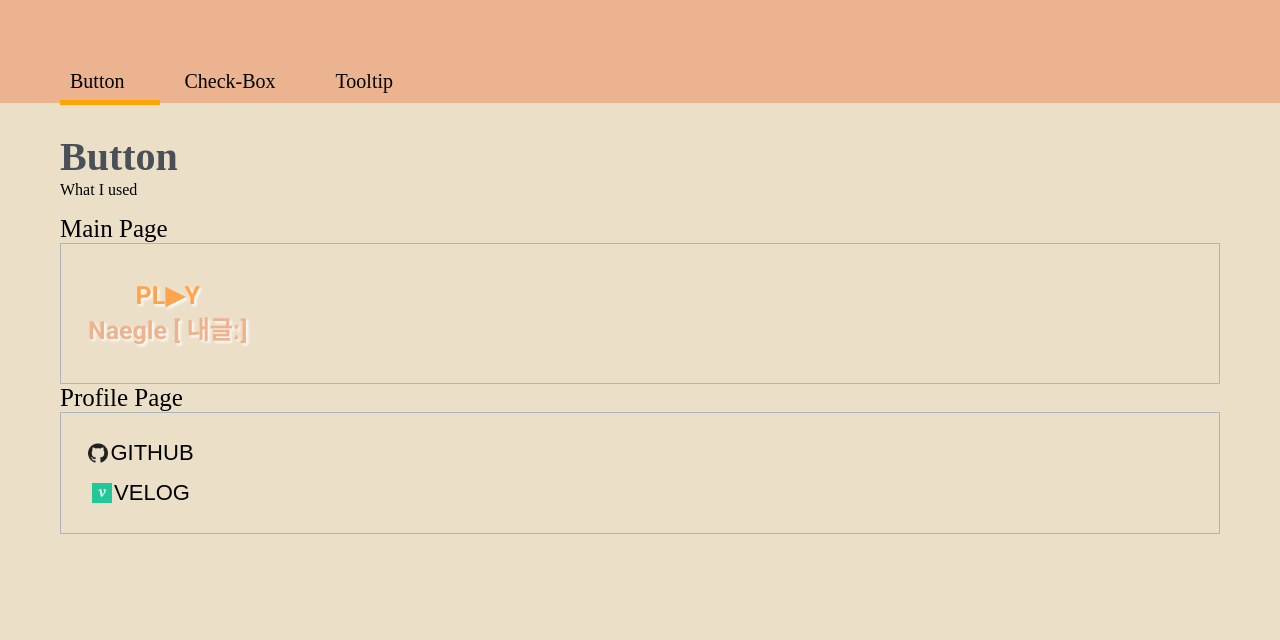
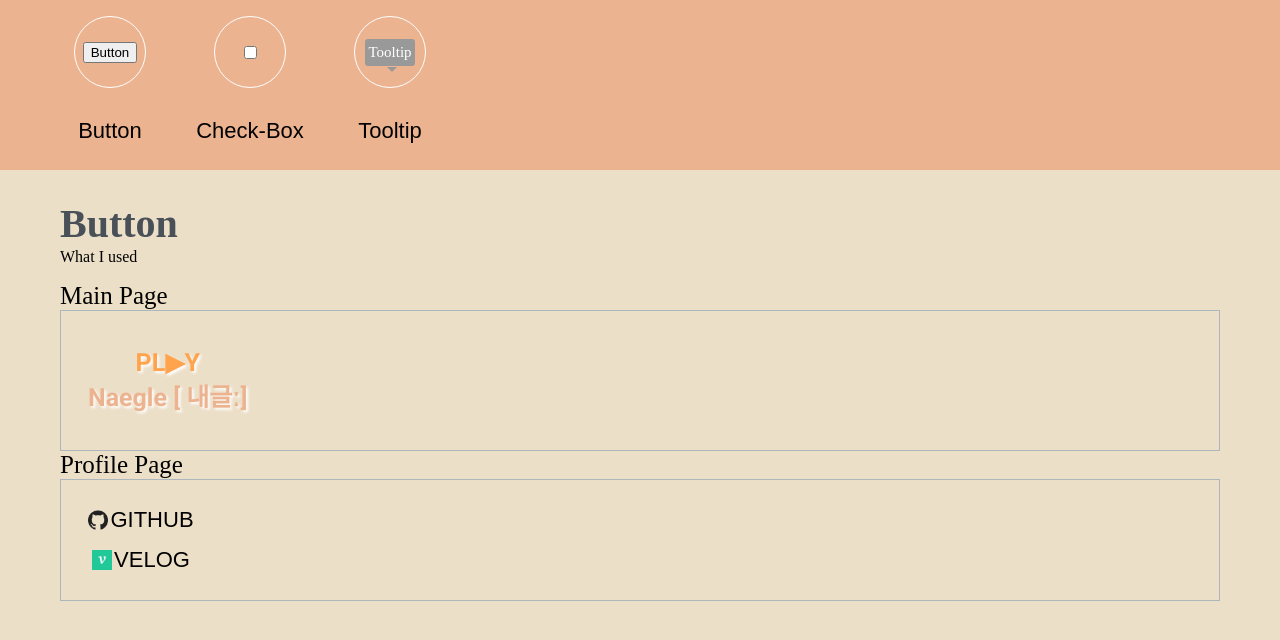
Before and after one commit to deveassy/portfolio, a React (Create React App) app: page /button in a window 1280 px wide. Shown: the top 640 px of the page. Built offline with nearby package versions, Linux system fonts and the light colour scheme.

Commit message:
ComponentList 수정중, link 문제 미제

```diff
--- a/src/boards/Button.js
+++ b/src/boards/Button.js
@@ -1,38 +1,41 @@
-import React from 'react';
-import Button from '../components/Button';
-import styled from 'styled-components';
+import React from "react";
+import Button from "../components/Button";
+import styled from "styled-components";
 
 function ButtonBoard() {
-
   return (
     <div>
-    <Line />
-    <Content>
-      <P>Button</P>
-      <p> What I used</p>
-        <div style={{fontSize:25}}>Main Page</div>
+      {/* <Line /> */}
+      <Content>
+        <P>Button</P>
+        <p> What I used</p>
+        <div style={{ fontSize: 25 }}>Main Page</div>
         <ButtonContent>
           <Button page="main">
-            <P1 style={{marginBottom:-10}}>PL▶︎Y</P1>
-            <P1 style={{color:"#ecb390"}}>Naegle [ 내글ː]</P1>
+            <P1 style={{ marginBottom: -10 }}>PL▶︎Y</P1>
+            <P1 style={{ color: "#ecb390" }}>Naegle [ 내글ː]</P1>
           </Button>
         </ButtonContent>
-        <div style={{fontSize:25}}>Profile Page</div>
+        <div style={{ fontSize: 25 }}>Profile Page</div>
         <ButtonContent>
-          <Button page="prof" style={{marginBottom:10}}><Img src="/img/github.png" alt="github" /> GITHUB</Button>
-          <Button page="prof"><Img src="/img/velog.jpg" alt="velog" /> VELOG</Button>
+          <Button page="prof" style={{ marginBottom: 10 }}>
+            <Img src="/img/github.png" alt="github" /> GITHUB
+          </Button>
+          <Button page="prof">
+            <Img src="/img/velog.jpg" alt="velog" /> VELOG
+          </Button>
         </ButtonContent>
-    </Content>
+      </Content>
     </div>
   );
 }
 
-const Line = styled.div`
-  position: absolute;
-  top: 100px;
-  width: 100px;
-  border-top: 5px solid orange;
-`;
+// const Line = styled.div`
+//   position: absolute;
+//   top: 100px;
+//   width: 100px;
+//   border-top: 5px solid orange;
+// `;
 const Content = styled.div`
   display: flex;
   flex-direction: column;
@@ -53,7 +56,7 @@ const P1 = styled.p`
   align-items: center;
   justify-content: center;
   margin: 10px 0;
-  font-family: 'Roboto', sans-serif;
+  font-family: "Roboto", sans-serif;
   font-size: 25px;
   font-weight: 800;
   color: #ffa34d;
--- a/src/components/Button/index.js
+++ b/src/components/Button/index.js
@@ -1,19 +1,17 @@
-import React from 'react';
-import styled from 'styled-components';
-import PropTypes from 'prop-types';
+import React from "react";
+import styled from "styled-components";
+import PropTypes from "prop-types";
 
 export default function Button(props) {
   const {
     children,
     page,
     action,
+    item,
     // disabled = false,
   } = props;
   return (
-    <Container
-      page={page}
-      action={action}
-      {...props}>
+    <Container page={page} action={action} item={item} {...props}>
       {children}
       {/* {disabled && <DisabledContainer />} */}
     </Container>
@@ -23,42 +21,43 @@ export default function Button(props) {
 const Container = styled.button`
   position: relative;
   display: flex;
-  flex-direction: ${props => {
-    if(props.page === "prof") return "row"
-    return "column"
+  flex-direction: ${(props) => {
+    if (props.page === "prof") return "row";
+    return "column";
   }};
   align-items: center;
   justify-content: center;
-  width: ${props => {
-    if(props.page === "prof") return "110px"
-    if(props.item) return "140px"
+  width: ${(props) => {
+    if (props.page === "prof") return "110px";
+    if (props.item) return "140px";
   }};
-  height: ${props => {
-    if(props.item) return "140px"
+  height: ${(props) => {
+    if (props.item) return "140px";
   }};
   padding: 2px;
-  font-size: ${props => {
-    if(props.page === "prof") return "22px"
+  font-size: ${(props) => {
+    if (props.page === "prof") return "22px";
   }};
   border: none;
   background-color: transparent;
-  cursor: ${props => {
-    if(props.page === "main") return "normal"
-    return "pointer"
+  cursor: ${(props) => {
+    if (props.page === "main") return "normal";
+    return "pointer";
   }};
   &:hover {
-        color: ${props => {
-          if(props.page === "prof") return "#ff5200"
-        }};
-        background-color: ${props => {
-          if(props.item) return "#f7d794"
-        }};
-    };
+    color: ${(props) => {
+      if (props.page === "prof") return "#ff5200";
+    }};
+    background-color: ${(props) => {
+      if (props.item) return "#f7d794";
+    }};
+  }
 `;
 
 Button.propTypes = {
-  children: PropTypes.oneOfType([PropTypes.string, PropTypes.element]).isRequired,
+  children: PropTypes.oneOfType([PropTypes.string, PropTypes.element])
+    .isRequired,
   page: PropTypes.string,
   action: PropTypes.string,
   onClick: PropTypes.func,
-}
+};
--- a/src/components/ComponentList/index.js
+++ b/src/components/ComponentList/index.js
@@ -2,14 +2,30 @@ import React from "react";
 import styled from "styled-components";
 import { Link, Route } from "react-router-dom";
 import { ButtonBoard, CheckBoxBoard, TooltipBoard } from "../../boards";
+import Button from "../Button";
 
-export default function ComponentList() {
+export default function ComponentList({ history }) {
   return (
     <Container>
       <ListContainer>
-        <LinkButton to="/button">Button</LinkButton>
-        <LinkButton to="/check-box">Check-Box</LinkButton>
-        <LinkButton to="/tooltip">Tooltip</LinkButton>
+        <Button item onClick={() => history.push("/button")}>
+          <ButtonImg>
+            <button>Button</button>
+          </ButtonImg>
+          <ButtonName>Button</ButtonName>
+        </Button>
+        <Button item onClick={() => history.push("/check-box")}>
+          <ButtonImg>
+            <input type="checkbox" false />
+          </ButtonImg>
+          <ButtonName>Check-Box</ButtonName>
+        </Button>
+        <Button item onClick={() => history.push("/tooltip")}>
+          <ButtonImg>
+            <TooltipTest>Tooltip</TooltipTest>
+          </ButtonImg>
+          <ButtonName>Tooltip</ButtonName>
+        </Button>
       </ListContainer>
       <ContentContainer>
         <Route exact path="/button" component={ButtonBoard} />
@@ -32,15 +48,28 @@ const Container = styled.div`
   flex-direction: column;
 `;
 
-const LinkButton = styled(Link)`
-  margin: 0 30px;
-  text-decoration: none;
-  font-size: 20px;
-  color: #000;
+const ButtonImg = styled.div`
+  display: flex;
+  align-items: center;
+  justify-content: center;
+  width: 70px;
+  height: 70px;
+  margin: 0 0 10px;
+  border: 1px solid #fff;
+  border-radius: 50%;
+`;
+const ButtonName = styled.div`
+  display: flex;
+  align-items: center;
+  justify-content: center;
+  font-size: 22px;
+  margin-top: 20px;
 `;
 
 const ListContainer = styled.div`
-  padding: 70px 20px 10px 40px;
+  display: flex;
+  flex-direction: row;
+  padding: 10px 20px 20px 40px;
   background-color: #ecb390;
 `;
 
@@ -48,10 +77,6 @@ const ContentContainer = styled.div`
   margin: 30px 60px;
 `;
 
-// const MainButton = styled.div`
-//   display: flex;
-//   align-items: flex-end;
-// `;
 const MainButtonContainer = styled.div`
   display: flex;
   position: absolute;
@@ -75,3 +100,23 @@ const Img = styled.img`
   width: 40px;
   height: 40px;
 `;
+
+const TooltipTest = styled.span`
+  width: 50px;
+  padding: 5px 0;
+  background-color: #999;
+  font: 500 15px "sans-serif";
+  color: #fff;
+  text-align: center;
+  border-radius: 3px;
+
+  &::after {
+    content: "";
+    position: absolute;
+    top: 57px;
+    left: 72px;
+    margin-left: -5px;
+    border: 5px solid #999;
+    border-color: #999 transparent transparent transparent;
+  }
+`;
--- a/src/components/Main/index.js
+++ b/src/components/Main/index.js
@@ -16,22 +16,23 @@ export default function Main({ history }) {
       </ProfileButton>
       <ButtonContainer>
         <Button item onClick={() => history.push("/button")}>
-          <Img>
+          <ButtonImg>
             <button>Button</button>
-          </Img>
-          <Div>Button</Div>
+          </ButtonImg>
+          <ButtonName>Button</ButtonName>
         </Button>
         <Button item onClick={() => history.push("/check-box")}>
-          <Img>
-            <input type="checkbox" />
-          </Img>
-          <Div>Check-Box</Div>
+          <ButtonImg>
+            <input type="checkbox" false />
+          </ButtonImg>
+          <ButtonName>Check-Box</ButtonName>
         </Button>
         <Button item onClick={() => history.push("/tooltip")}>
-          <Img>이미지</Img>
-          <Div>Tooltip</Div>
+          <ButtonImg>
+            <TooltipTest>Tooltip</TooltipTest>
+          </ButtonImg>
+          <ButtonName>Tooltip</ButtonName>
         </Button>
-        {/* </ItemButton> */}
       </ButtonContainer>
     </Container>
   );
@@ -49,29 +50,6 @@ const ProfileButton = styled(Link)`
   text-decoration: none;
   font-size: 80px;
 `;
-const ButtonContainer = styled.div`
-  display: flex;
-  flex-direction: row;
-  align-items: center;
-  justify-content: center;
-  margin-top: 130px;
-`;
-
-const Img = styled.div`
-  display: flex;
-  align-items: center;
-  justify-content: center;
-  width: 70px;
-  height: 70px;
-  border: 1px solid #f3a683;
-  border-radius: 50%;
-`;
-
-const Div = styled.div`
-  font-size: 22px;
-  margin-top: 20px;
-`;
-
 const ProfileLink = styled.p`
   display: flex;
   flex-direction: column;
@@ -84,3 +62,43 @@ const ProfileLink = styled.p`
   color: #ffa34d;
   text-shadow: 4px 4px 3px #fff;
 `;
+
+const ButtonContainer = styled.div`
+  display: flex;
+  flex-direction: row;
+  align-items: center;
+  justify-content: center;
+  margin-top: 130px;
+`;
+const ButtonImg = styled.div`
+  display: flex;
+  align-items: center;
+  justify-content: center;
+  width: 70px;
+  height: 70px;
+  border: 1px solid #f3a683;
+  border-radius: 50%;
+`;
+const ButtonName = styled.div`
+  font-size: 22px;
+  margin-top: 20px;
+`;
+const TooltipTest = styled.span`
+  width: 50px;
+  padding: 5px 0;
+  background-color: #999;
+  font: 500 15px "sans-serif";
+  color: #fff;
+  text-align: center;
+  border-radius: 3px;
+
+  &::after {
+    content: "";
+    position: absolute;
+    top: 62px;
+    left: 50%;
+    margin-left: -5px;
+    border: 5px solid #999;
+    border-color: #999 transparent transparent transparent;
+  }
+`;
```
